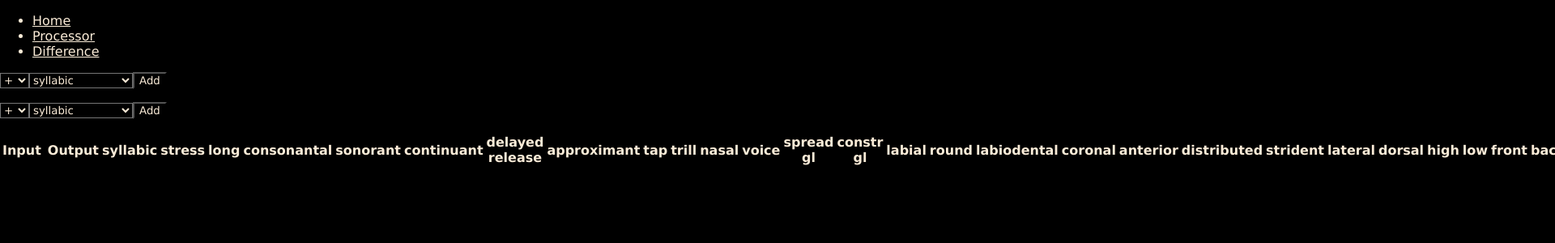
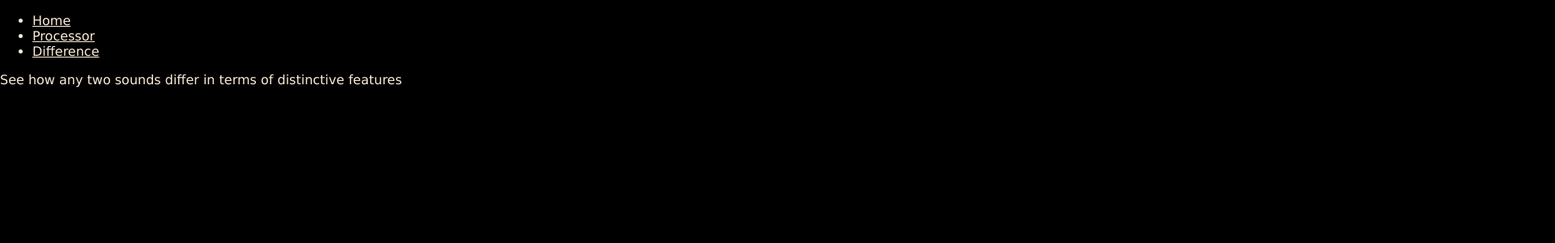
Before and after one commit to MarcinFort/phon_processor, a React (Create React App) app: page /difference in a window 1280 px wide. Shown: the top 300 px of the page at 81% size, 1920 px wide, since content can reach past the window. Built offline with nearby package versions, Linux system fonts and the light colour scheme.

Commit message:
Add the 'Home' and 'Difference' component

```diff
--- a/src/App.js
+++ b/src/App.js
@@ -1,6 +1,6 @@
 import React, { Component } from 'react';
 import './App.css';
-import { PhonProcessor } from './PhonProcessor';
+import { Main } from './Main';
 import { Header } from './Header';
 
 class App extends Component {
@@ -8,7 +8,7 @@ class App extends Component {
     return (
       <div className="App">
         <Header />
-        <PhonProcessor />
+        <Main />
       </div>
     );
   }
--- /dev/null
+++ b/src/Difference.js
@@ -0,0 +1,9 @@
+import React from 'react';
+
+export class Difference extends React.Component {
+    render() {
+        return (
+            <p>See how any two sounds differ in terms of distinctive features</p>
+        )
+    }
+}
--- /dev/null
+++ b/src/Home.js
@@ -0,0 +1,3 @@
+import React from 'react';
+
+export const Home = () => (<p>Welcome to PhonProcessor</p>);
--- a/src/Main.js
+++ b/src/Main.js
@@ -1,5 +1,7 @@
 import React from 'react';
+import { Home } from './Home';
 import { PhonProcessor } from './PhonProcessor';
+import { Difference } from './Difference';
 import { Switch, Route } from 'react-router-dom';
 
 export const Main = () => (
```
